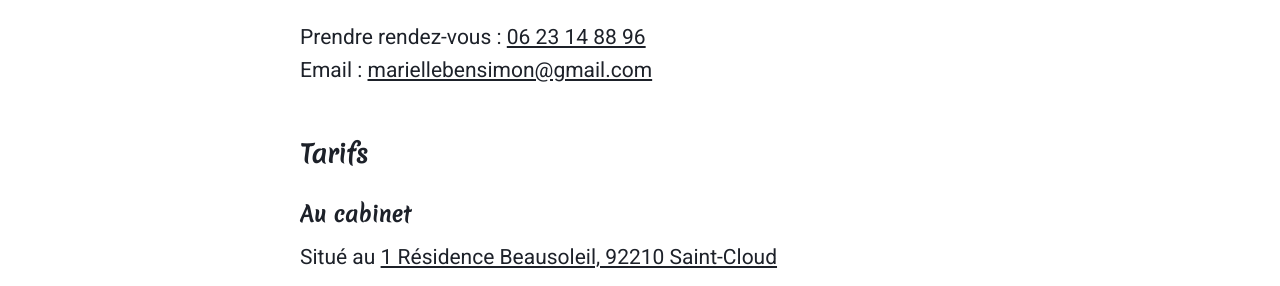
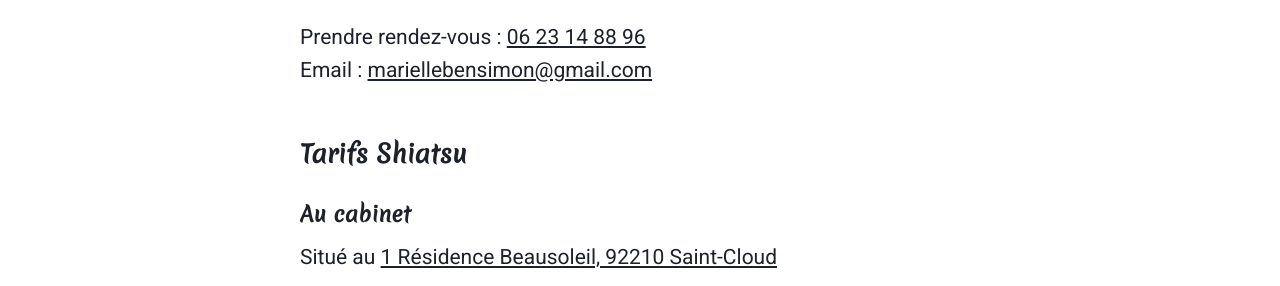
Before and after one commit to alexbensimon/maman, a Gatsby site: page /infos in a window 1280 px wide. Shown: the part 435-721 px from the top of the page. Built offline with nearby package versions, Linux system fonts and the light colour scheme; Gatsby itself is replaced by a stand-in of ours.

Commit message:
Change title

```diff
--- a/src/pages/infos.js
+++ b/src/pages/infos.js
@@ -33,7 +33,7 @@ export default ({ location }) => (
         </div>
       </BigSection>
       <BigSection>
-        <h3>Tarifs</h3>
+        <h3>Tarifs Shiatsu</h3>
         <SmallSection>
           <SmallTitle>Au cabinet</SmallTitle>
           <LinkContainer>
```
